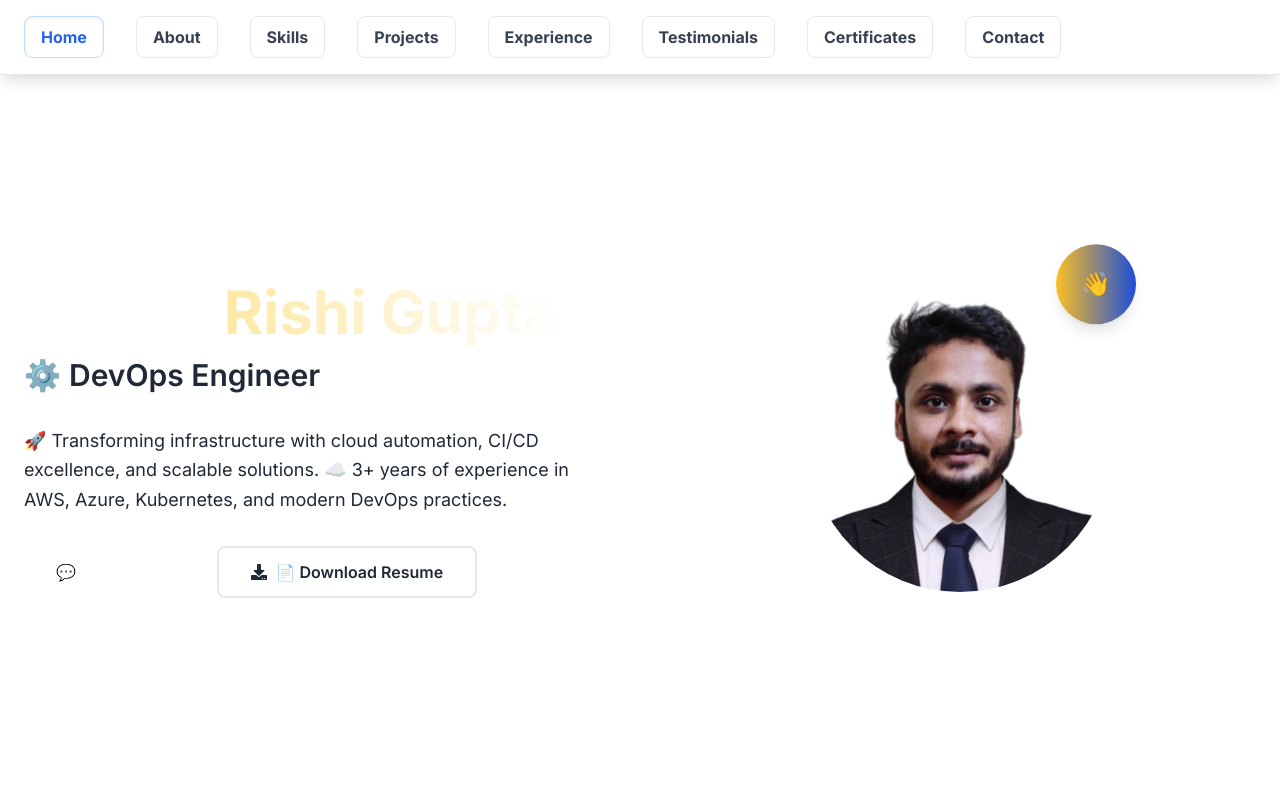
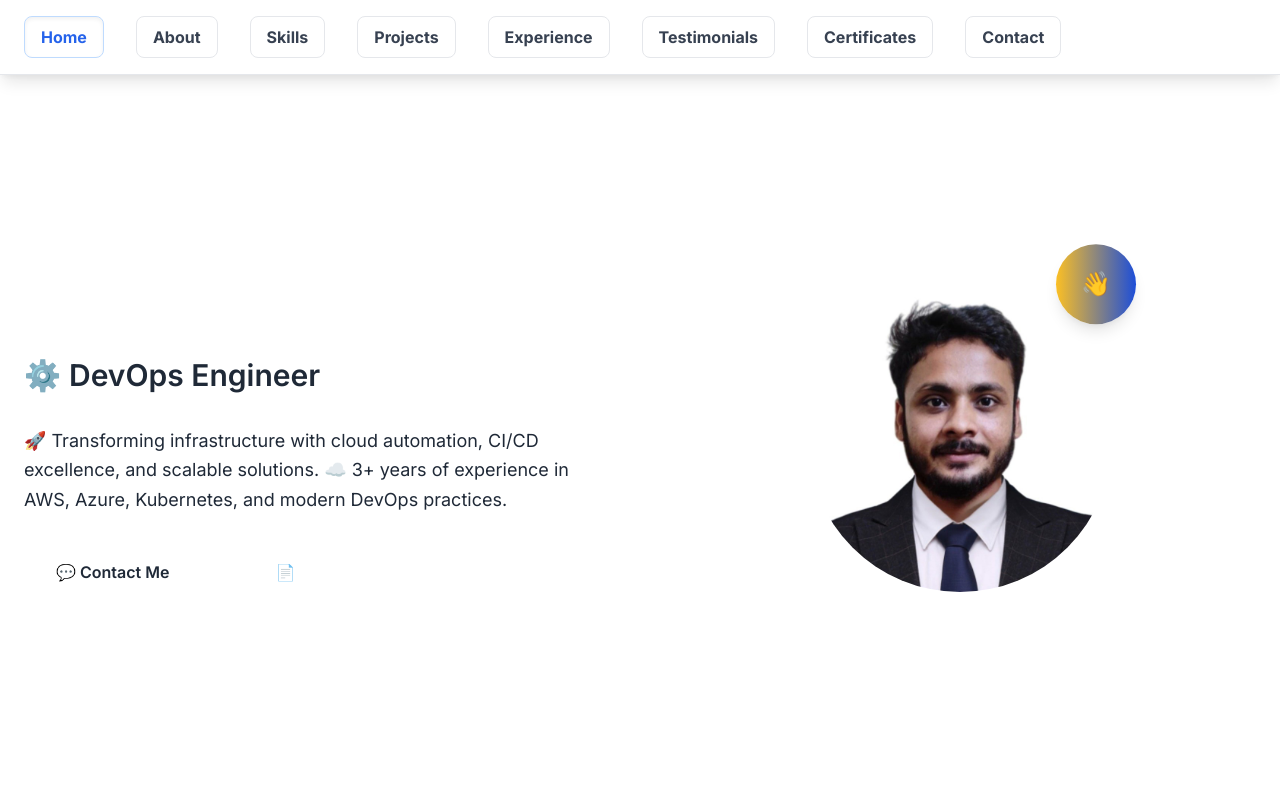
Before and after one commit to Bunnyrishi/bunnyrishi.github.io, a React (Create React App) app: page / in a window 1280 px wide. Shown: the top 800 px of the page. Built offline with nearby package versions, Linux system fonts and the light colour scheme.

Commit message:
Fix hero section visibility - white name text and visible contact button

```diff
--- a/src/App.js
+++ b/src/App.js
@@ -303,7 +303,7 @@ function Portfolio() {
               transition={{ duration: 0.8 }}
             >
               <h1 className="text-5xl md:text-6xl font-bold text-white mb-6 relative z-10">
-                Hi, I'm <span className="bg-gradient-to-r from-yellow-300 to-white bg-clip-text text-transparent animate-pulse">Rishi Gupta</span>
+                Hi, I'm <span className="text-white animate-pulse">Rishi Gupta</span>
               </h1>
               <h2 className="text-2xl md:text-3xl text-sky-200 mb-6 font-semibold animate-bounce">⚙️ DevOps Engineer</h2>
               <p className="text-lg text-white/90 mb-8 leading-relaxed relative z-10">
@@ -313,14 +313,14 @@ function Portfolio() {
               <div className="flex flex-wrap gap-4">
                 <button
                   onClick={() => scrollToSection('contact')}
-                  className="bg-gradient-to-r from-sky-500 to-blue-500 text-white px-8 py-3 rounded-lg font-semibold hover:shadow-2xl transform hover:scale-110 transition-all duration-300 hover:from-sky-600 hover:to-blue-600 relative z-10"
+                  className="bg-white text-sky-800 px-8 py-3 rounded-lg font-semibold hover:shadow-2xl transform hover:scale-110 transition-all duration-300 hover:bg-sky-100 relative z-10"
                 >
                   💬 Contact Me
                 </button>
                 <a
                   href="/Rishi_Gupta_Resume.pdf"
                   download="Rishi_Gupta_Resume.pdf"
-                  className="border-2 border-sky-300 text-sky-300 px-8 py-3 rounded-lg font-semibold hover:bg-sky-300 hover:text-blue-900 transition-all duration-300 flex items-center gap-2 relative z-10 hover:shadow-xl transform hover:scale-105"
+                  className="border-2 border-white text-white px-8 py-3 rounded-lg font-semibold hover:bg-white hover:text-sky-800 transition-all duration-300 flex items-center gap-2 relative z-10 hover:shadow-xl transform hover:scale-105"
                 >
                   <FaDownload /> 📄 Download Resume
                 </a>
@@ -716,8 +716,8 @@ function Portfolio() {
                   <FaEnvelope className="text-white" />
                 </div>
                 <div>
-                  <h3 className="text-lg font-semibold text-gray-900">Email</h3>
-                  <a href="mailto:rishigupta1999.rg@gmail.com" className="text-gray-600 hover:text-blue-600">
+                  <h3 className="text-lg font-semibold text-white">Email</h3>
+                  <a href="mailto:rishigupta1999.rg@gmail.com" className="text-white/80 hover:text-white">
                     rishigupta1999.rg@gmail.com
                   </a>
                 </div>
@@ -727,8 +727,8 @@ function Portfolio() {
                   <FaPhone className="text-white" />
                 </div>
                 <div>
-                  <h3 className="text-lg font-semibold text-gray-900">Phone</h3>
-                  <a href="tel:+917007509087" className="text-gray-600 hover:text-green-600">
+                  <h3 className="text-lg font-semibold text-white">Phone</h3>
+                  <a href="tel:+917007509087" className="text-white/80 hover:text-white">
                     +91 7007509087
                   </a>
                 </div>
@@ -738,8 +738,8 @@ function Portfolio() {
                   <FaMapMarkerAlt className="text-white" />
                 </div>
                 <div>
-                  <h3 className="text-lg font-semibold text-gray-900">Location</h3>
-                  <p className="text-gray-600">Gurugram, Haryana, India</p>
+                  <h3 className="text-lg font-semibold text-white">Location</h3>
+                  <p className="text-white/80">Gurugram, Haryana, India</p>
                 </div>
               </div>
               <div className="flex gap-4 pt-4">
```
Also changed, not shown: 8 other files (tests, documents, lock files or other folders).
